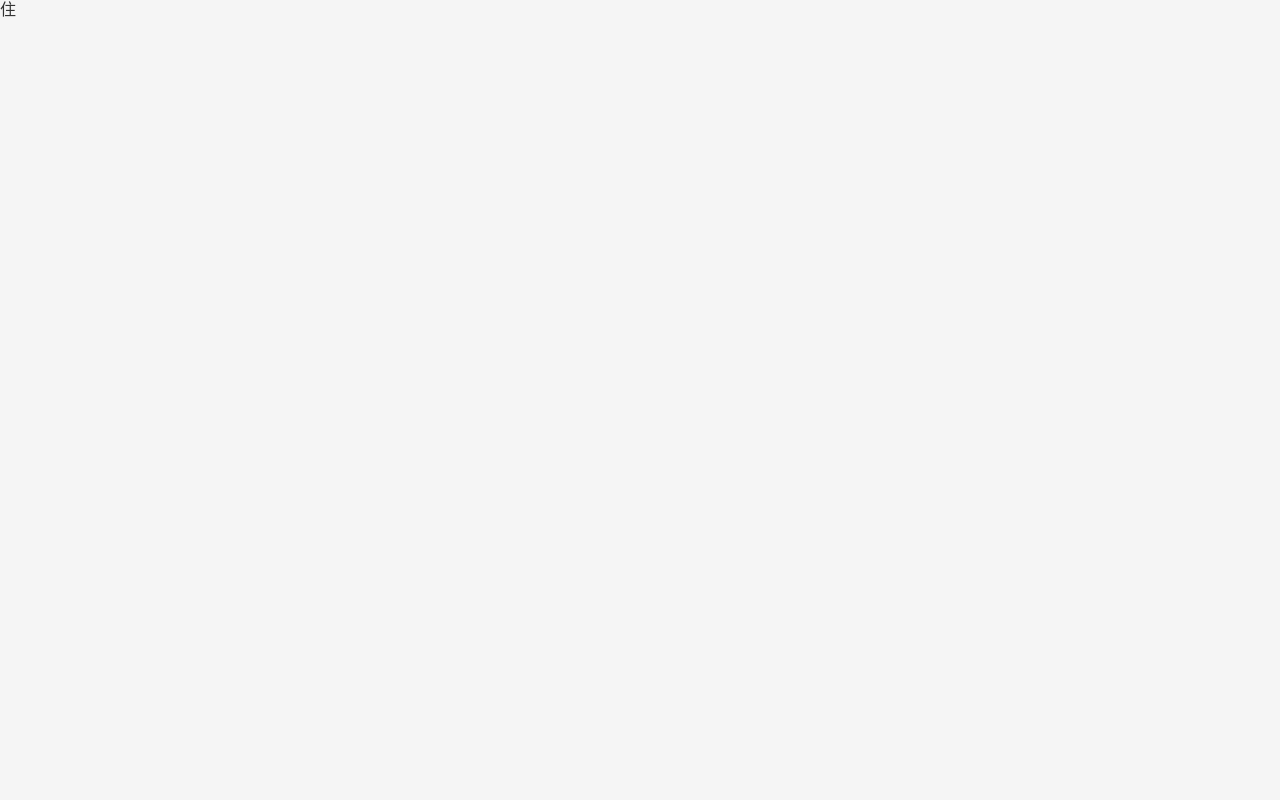
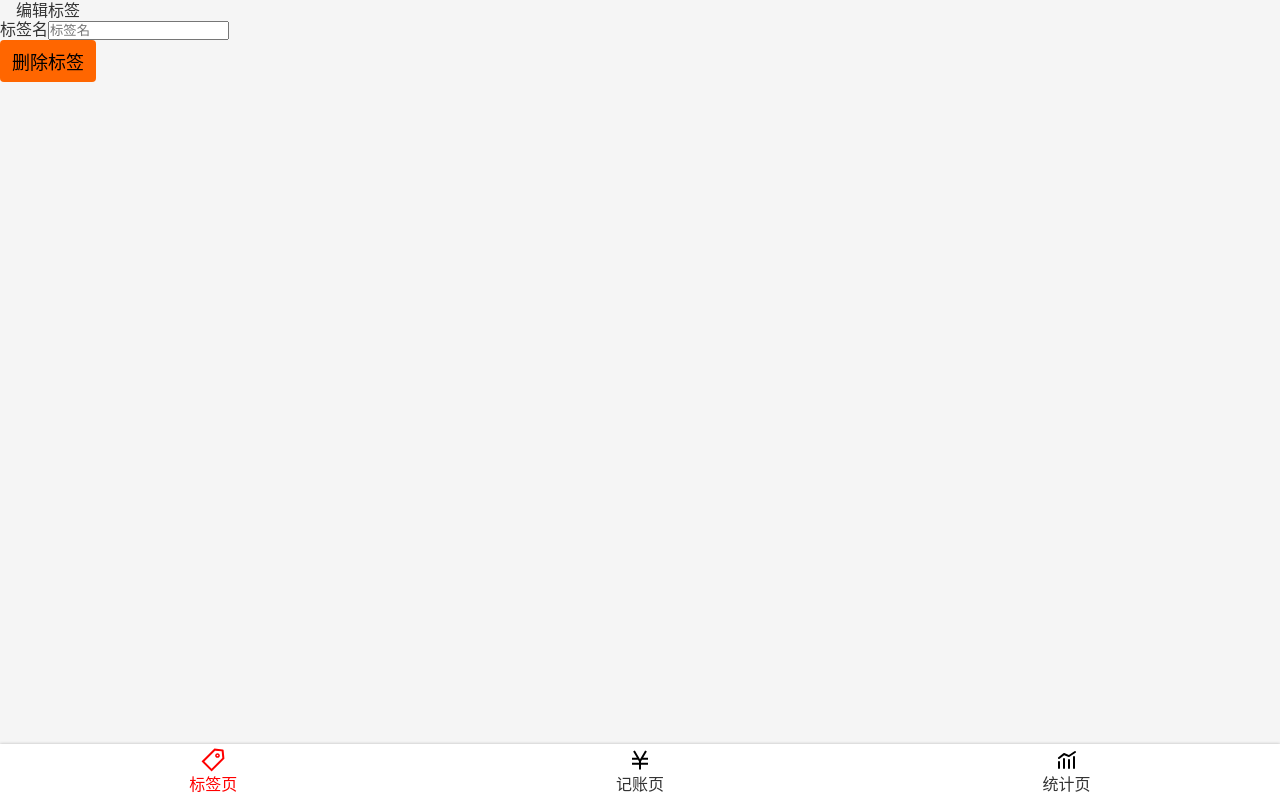
Before and after one commit to cyt2021/book-keep-react, a React app: page /#/tags/3 in a window 1280 px wide. Built offline with nearby package versions, Linux system fonts and the light colour scheme.

Commit message:
抽离Button

```diff
--- /dev/null
+++ b/src/components/Button.tsx
@@ -0,0 +1,10 @@
+import styled from "styled-components";
+
+const Button = styled.button`
+  font-size: 18px;
+  border: none;
+  padding: 8px 12px;
+  background: #f60;
+  border-radius: 4px;
+`
+export {Button}
--- a/src/views/Tag.tsx
+++ b/src/views/Tag.tsx
@@ -1,15 +1,33 @@
 import React from "react";
 import useTags from "../useTags";
 import {useParams} from "react-router-dom";
+import Layout from "../components/Layout";
+import Icon from "../components/Icon";
+import {Button} from "../components/Button";
+
 type Params = {
-    id:string
+    id: string
 }
-const Tag:React.FC = ()=>{
-    const {findTag}=useTags()
-    let {id}=useParams<Params>()
+const Tag: React.FC = () => {
+    const {findTag} = useTags()
+    let {id} = useParams<Params>()
     const tag = findTag(parseInt(id))
-    return(
-        <div>{tag.name}</div>
+    return (
+        <Layout>
+            <header>
+                <Icon name='left'/>
+                <span>编辑标签</span>
+            </header>
+            <div>
+                <label>
+                    <span>标签名</span>
+                    <input type='text' placeholder='标签名'
+                    />
+                </label>
+            </div>
+           <Button>删除标签</Button>
+        </Layout>
+
     )
 }
 export {Tag}
--- a/src/views/Tags.tsx
+++ b/src/views/Tags.tsx
@@ -4,6 +4,7 @@
 import styled from "styled-components";
 import Icon from "../components/Icon";
 import {Link} from "react-router-dom";
+import {Button} from "../components/Button";
 
 const TagList = styled.ol`
   font-size: 16px;
@@ -21,14 +22,6 @@
       padding: 12px 16px 12px 0;
     }
   }
-
-`
-const Button = styled.button`
-  font-size: 18px;
-  border: none;
-  padding: 8px 12px;
-  background: #f60;
-  border-radius: 4px;
 `
 const Center = styled.div`
   display: flex;
```
